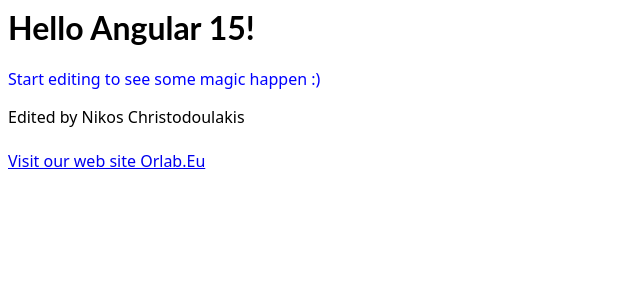
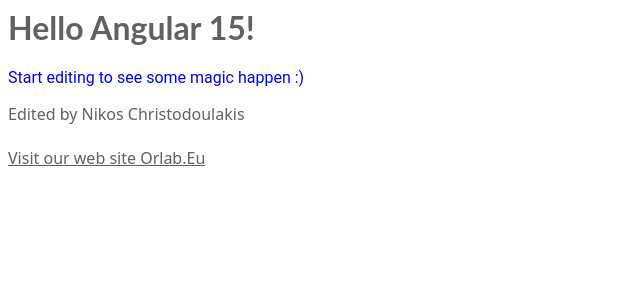
Before and after one commit to nchristodoulakis2/angular-ivy-p3qqwi, an Angular app: page / in a window 1280 px wide. Shown: the top 300 px of the page, without its empty margins (0-640 px from the left). Built offline with nearby package versions, Linux system fonts and the light colour scheme.

Commit message:
1 file modified

```diff
--- a/src/styles.css
+++ b/src/styles.css
@@ -1 +1,8 @@
 /* Add application styles & imports to this file! */
+* {
+  font-family: 'Roboto', Arial, sans-serif;
+  color: #616161;
+  box-sizing: border-box;
+  -webkit-font-smoothing: antialiased;
+  -moz-osx-font-smoothing: grayscale;
+}
```
